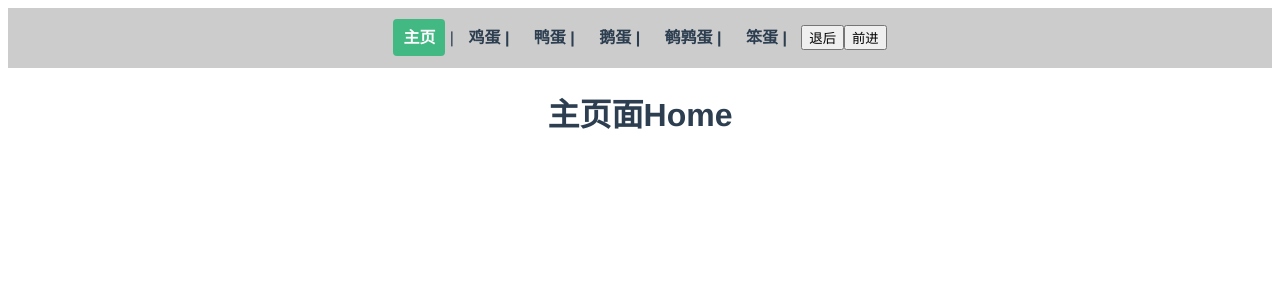
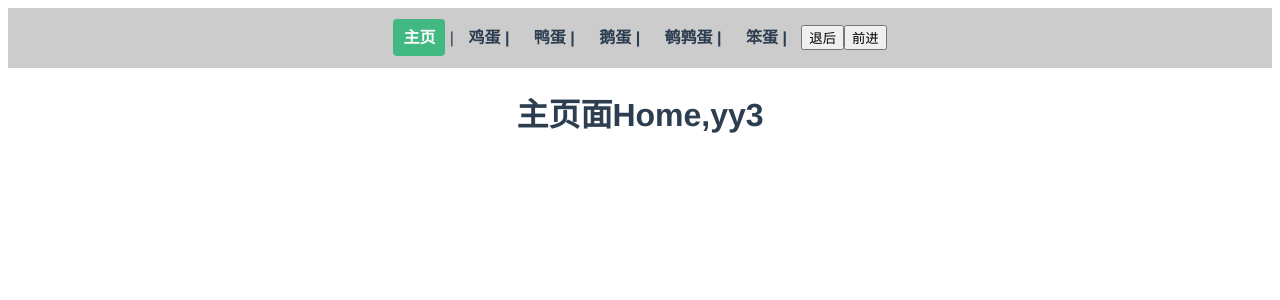
Before and after one commit to yuyueMidea/autoDeploy, a Vue app: page / in a window 1280 px wide. Shown: the top 300 px of the page. Built offline with nearby package versions, Linux system fonts and the light colour scheme.

Commit message:
Update Home.vue

```diff
--- a/src/components/Home.vue
+++ b/src/components/Home.vue
@@ -1,3 +1,3 @@
 <template>
-    <h1>主页面Home</h1>
+    <h1>主页面Home,yy3</h1>
 </template>
```
